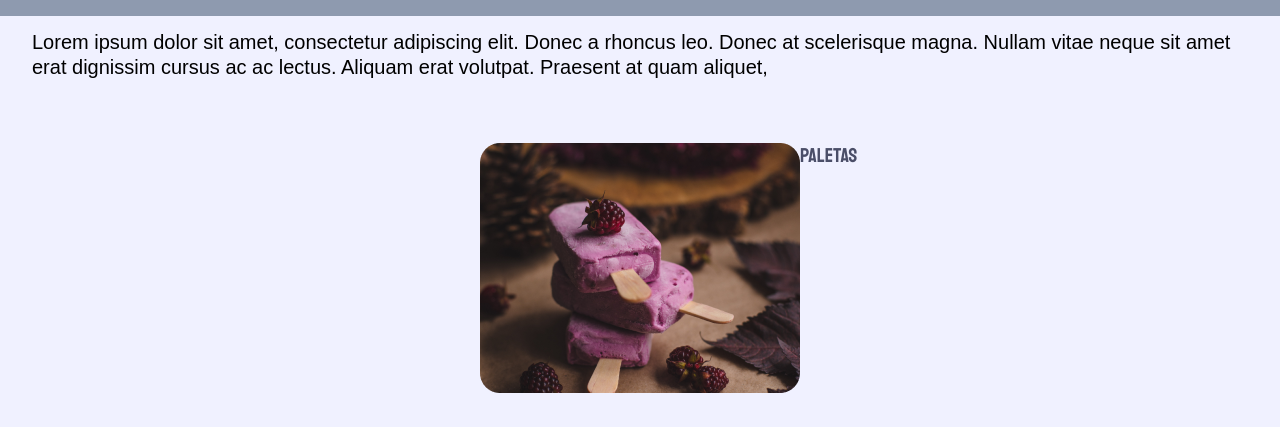
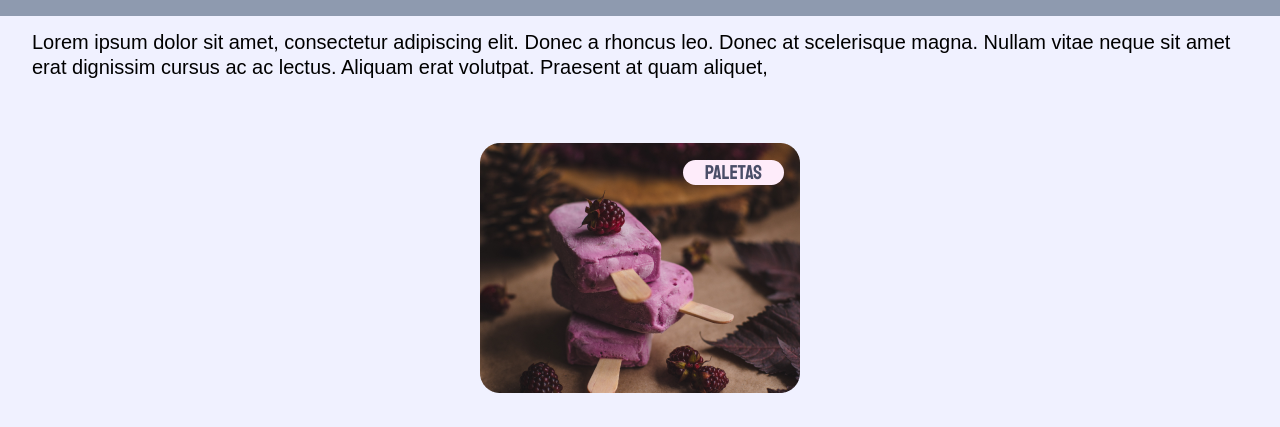
Before and after one commit to marcoantoniofranco/Space-Cream-Project, a plain HTML site: page index.html in a window 1280 px wide. Shown: the part 313-740 px from the top of the page. Drawn offline with Linux system fonts and the light colour scheme; a web font is replaced by a local one.

Commit message:
fix: correção posicionamento cards

```diff
--- a/css/style.css
+++ b/css/style.css
@@ -79,13 +79,21 @@ body {
 }
 
 .wrapper-card-main {
+  /* object-fit: cover; */
   position: relative;
 }
 
 .wrapper-card-main span {
   position: absolute;
 
+  background-color: var(--bg-card);
   color: var(--fc-card);
 
   font-size: 2rem;
+  border-radius: 2rem;
+  right: 1.6rem;
+  top: 1.7rem;
+
+  padding: 0 2.2rem;
+  width: fit-content;
 }
```
